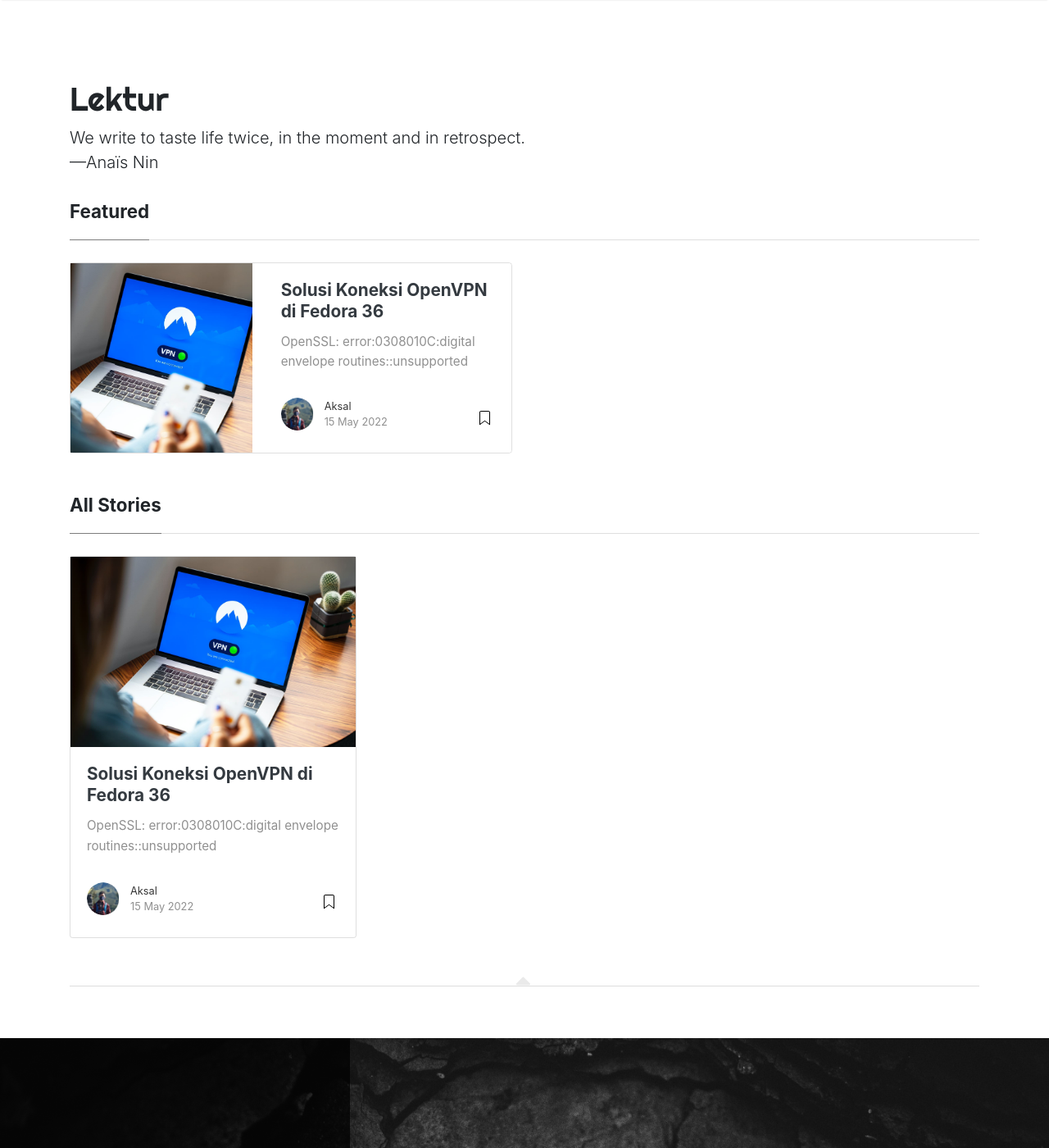
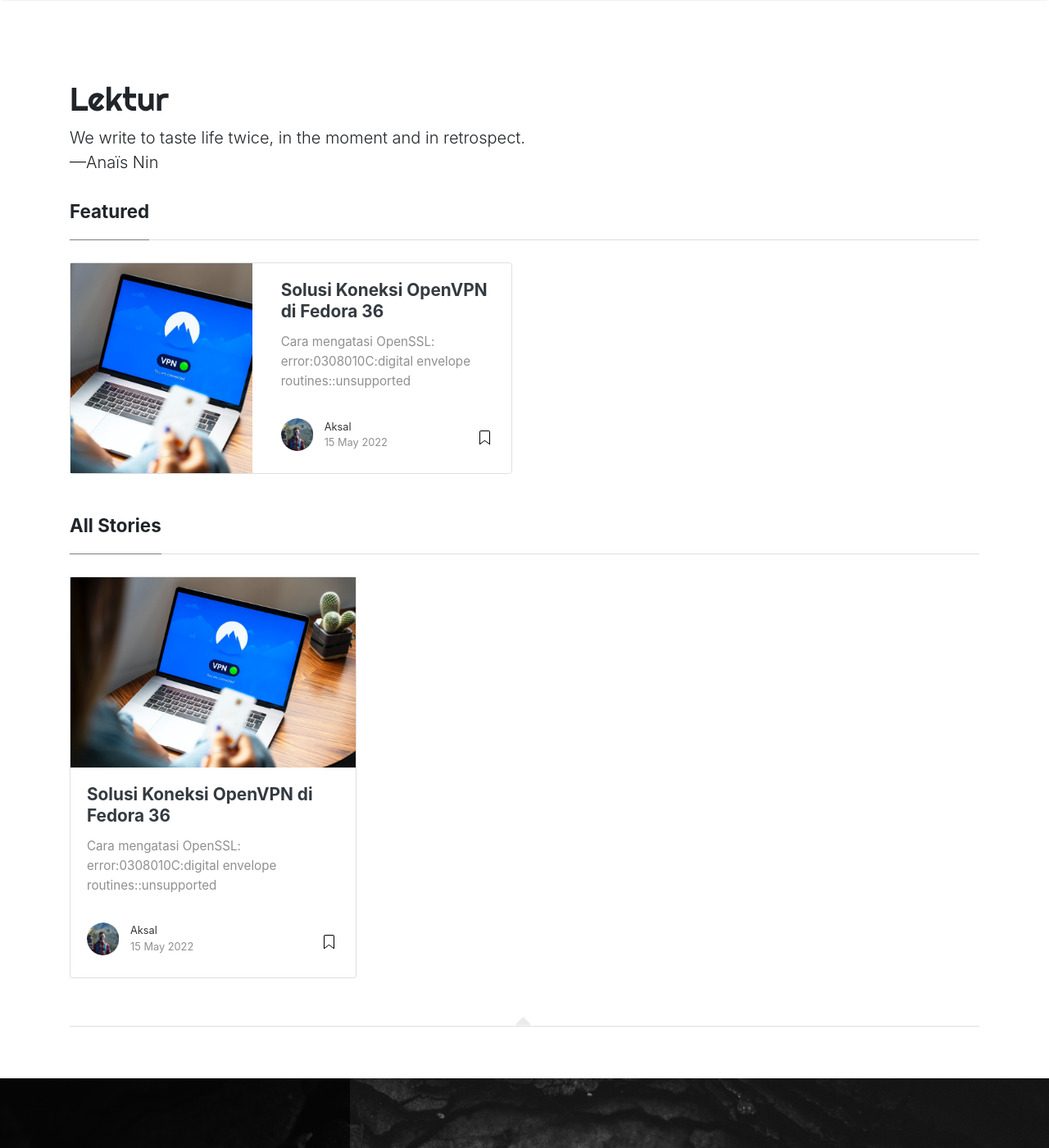
Before and after one commit to aksalsf/blog, a Jekyll site: the page built from index.html, in a window 1280 px wide and 1400 px high. Shown: the whole window at 82% size. Built offline with Jekyll 4.4.1, drawn with Linux system fonts in a browser that asks for light colours; nearby versions of some CDN libraries; the list of posts is cut into pages by our own code.

```diff
--- a/_config.yml
+++ b/_config.yml
@@ -7,7 +7,7 @@ favicon: 'assets/images/logo.png'
 baseurl: /blog
 google_analytics: ''
 disqus: ''
-mailchimp-list: ''
+#mailchimp-list: ''
 include: ["_pages"]
 permalink: /:title/
 
--- a/_posts/2022-05-15-solusi-galat-menghubungkan-openvpn-di-fedora-36.md
+++ b/_posts/2022-05-15-solusi-galat-menghubungkan-openvpn-di-fedora-36.md
@@ -7,9 +7,10 @@ tags: [ Fedora, OpenVPN ]
 image: assets/images/2022-05-15-solusi-galat-menghubungkan-openvpn-di-fedora-36.jpg
 description: "Cara mengatasi OpenSSL: error:0308010C:digital envelope routines::unsupported"
 featured: true
+comments: false
 ---
 
-> OpenSSL: error:0308010C:digital envelope routines::unsupported
+> Cara mengatasi OpenSSL: error:0308010C:digital envelope routines::unsupported
 
 ### Latar Belakang
 Jadi kemarin saya baru saja menginstal Fedora 36 setelah beberapa bulan menggunakan Pop!_OS\. Tentu saja agenda ketika proses instalasi selesai yaitu *setup environment* untuk bekerja.
```
